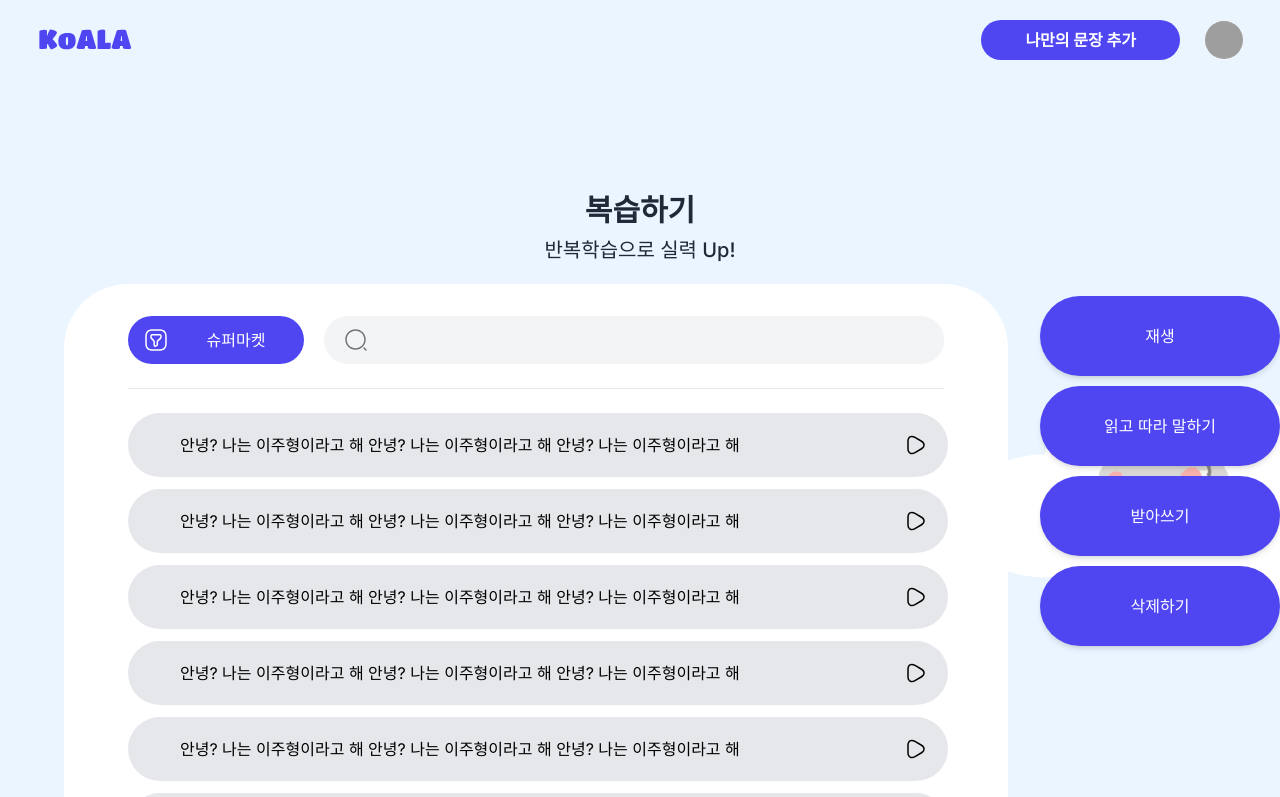
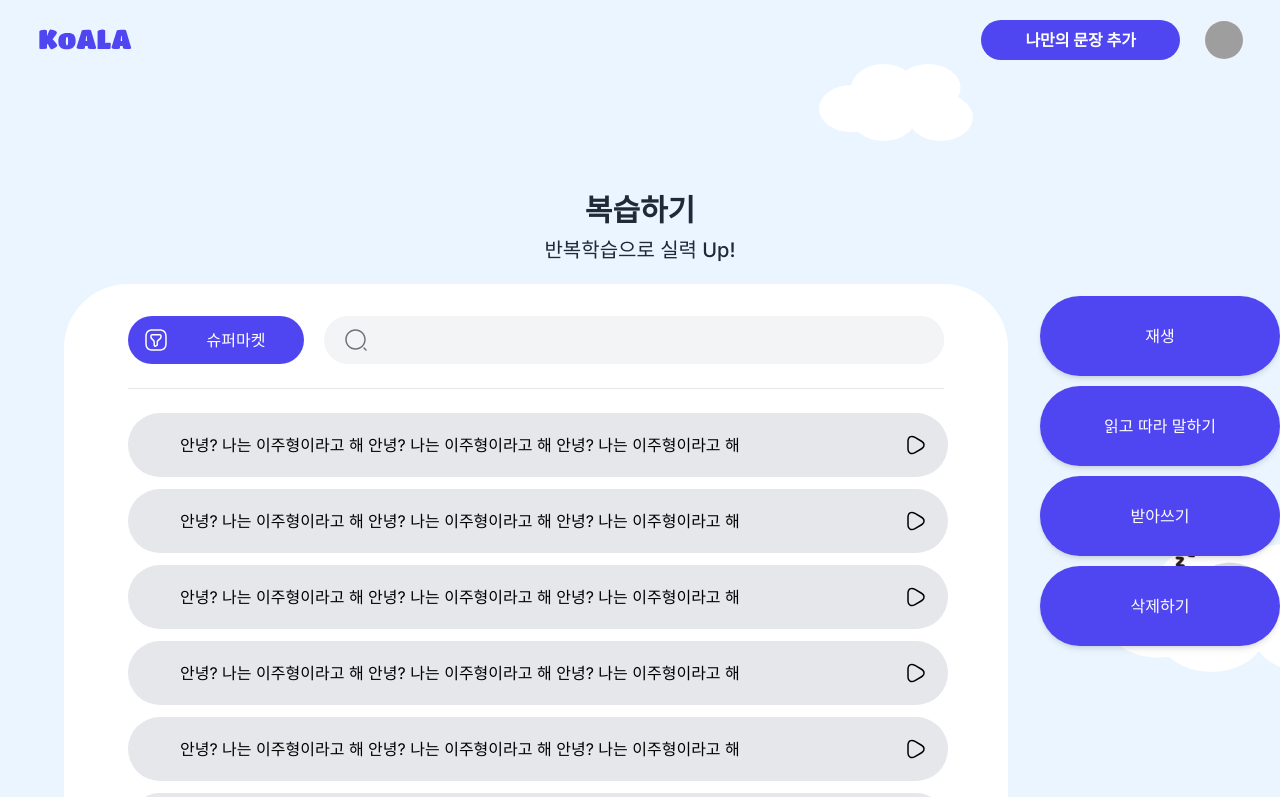
Before and after one commit to s0ojin/KoALA, a Next.js app in the folder frontend/: page /review in a window 1280 px wide. Shown: the top 797 px of the page. Built offline with nearby package versions, Linux system fonts and the light colour scheme; grey boxes are pictures that could not be loaded.

Commit message:
Fix: 배경 레이아웃 퍼센트로 변경

```diff
--- a/frontend/src/app/review/_components/ReviewLayout.tsx
+++ b/frontend/src/app/review/_components/ReviewLayout.tsx
@@ -6,28 +6,33 @@ interface ReviewLayoutProps {
 
 export default function ReviewLayout ({children}: ReviewLayoutProps) {
   return (
-    <div>
+    <div className="w-full h-auto min-h-main-height overflow-hidden">
       {children}
       <Image
         src='/images/cloud.svg'
         alt=''
-        width={200}
-        height={200}
-        className='absolute left-2/3 -z-20'
+        width={0}
+        height={0}
+        sizes="100%"
+        priority
+        className='w-[12%] absolute right-[24%] top-[8%] -z-20'
       />
       <Image
         src='/images/cloud.svg'
         alt=''
-        width={400}
-        height={400}
-        className='absolute top-1/2 right-0 translate-x-20 -z-20'
+        width={0}
+        height={0}
+        sizes="100%"
+        priority
+        className='w-[20%] h-auto absolute top-[68%] right-[0%] translate-x-20 -z-20'
       />
       <Image
         src='/images/koala-sleep.png'
         alt=''
-        width={150}
-        height={150}
-        className='absolute top-1/2 right-0 -translate-x-10 -z-10'
+        width={0}
+        height={0}
+        sizes="100%"
+        className='w-[11%] absolute top-[65%] right-[0%] -z-10'
       />
     </div>
   )
```
